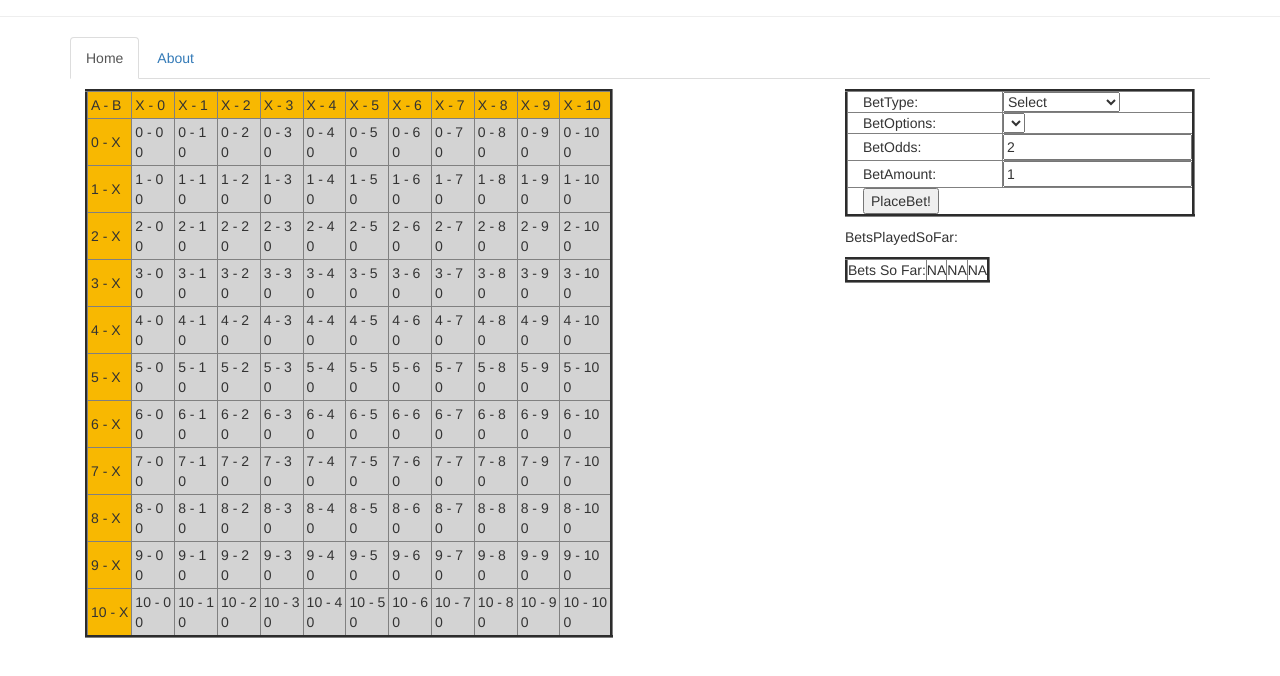
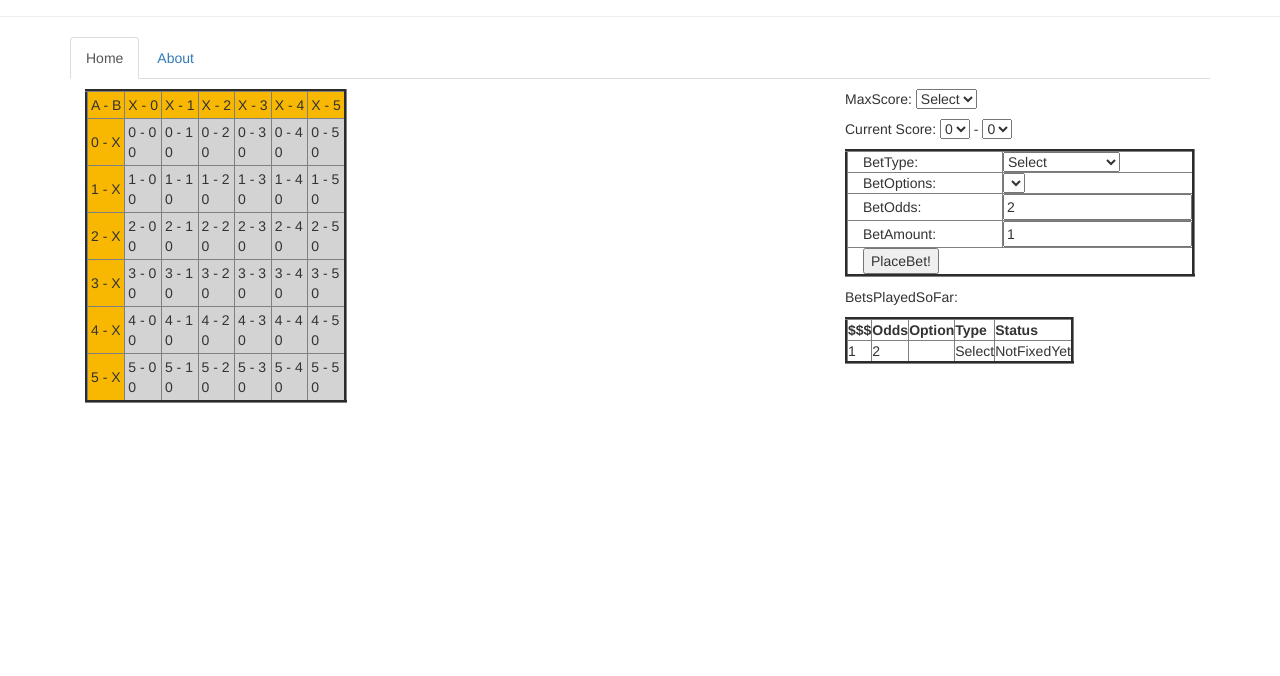
Before and after one commit to rallis/betcalc, a plain HTML site: page index.html in a window 1280 px wide. Shown: the part 76-752 px from the top of the page. Drawn offline with nearby package versions, Linux system fonts and the light colour scheme.

Commit message:
v2 ready

```diff
--- a/index.html
+++ b/index.html
@@ -9,8 +9,8 @@
 	<script src="//maxcdn.bootstrapcdn.com/bootstrap/3.3.5/js/bootstrap.min.js"></script>
 
 	<script>
-	var dbg = false;
-	var bets, betsSoFar=[], betsPlayed;
+	var dbg = false, teamAscore=0, teamBscore=0, maxScore = 5;
+	var bets, betsSoFar=[], betsPlayed, betOddsTable, fMat;
 
 	function geturlparamvalue(name) {
 		name = name.replace(/[\[]/, "\\\[").replace(/[\]]/, "\\\]");
@@ -24,9 +24,32 @@
 		}
 	}
 
+	function createOddsTable(){
+		betOddsTable = '<table border="3"><tr><td class="tableborder cellstyle">A - B</td>';
+		for(var i=0; i<=maxScore; i++){ betOddsTable += '<td class="tableborder cellstyle">X - '+i+'</td>';	}
+		betOddsTable += '</tr>';
+		for(var i=0; i<=maxScore; i++){
+			betOddsTable += '<tr><td class="cellstyle tableborder">'+i+' - X</td>';
+			for(var j=0; j<=maxScore; j++){
+				betOddsTable += '<td class="cellstyle">'+i+' - '+j+'<div id="'+i+'x'+j+'">0</div></td>';
+			}
+			betOddsTable += '</tr>';
+		}
+		betOddsTable += '</table>';
+		$("#bettable").html(betOddsTable);
+		$(".cellstyle").css("background-color","lightgrey");
+		$(".tableborder").css("background-color","#F8B801");
+		updateOddsTable();
+	}
+
 	function removeBetId(betId){
 		betsSoFar.splice(betId, 1);
 		updateOddsTable();
+	}
+
+	function updateMaxScore(){
+		maxScore = parseFloat($("#maxScore option:selected").text());
+		createOddsTable();
 	}
 
 	function updateOddsTable(){
@@ -42,10 +65,15 @@
 		betsPlayed.push([betType, betTypeOptions, betTypeOddsValue, betTypeAmountValue, "NotFixedYet"]);
 		console.log("betsPlayed=",betsPlayed);
 
-		var fMat=[];
-		for(var i=0; i<=10; i++){
-			fMat.push([0, 0, 0, 0, 0, 0, 0, 0, 0, 0, 0]);
+		fMat=[];
+		for(var i=0; i<= maxScore; i++){
+			fMat.push([]);
+			for(var j=0; j<= maxScore; j++){
+				fMat[i].push(0);
+			}
 		}
+		//console.log("fMatrow=",fMat);
+
 
 		var curType, curOption, curOdd, curAmount, curStatus, betTable='<tr><th>$$$</th><th>Odds</th><th>Option</th><th>Type</th><th>Status</th></tr>';
 		for(var ind=0; ind<betsPlayed.length; ind++){
@@ -54,10 +82,12 @@
 			curOdd = betsPlayed[ind][2];
 			curAmount = betsPlayed[ind][3];
 			curStatus = betsPlayed[ind][4];
+			if (isNaN(curOdd)){ curOdd = 0; }
+			if (isNaN(curAmount)){ curAmount = 0; }
 			console.log("Starting: ",curType,curOption,curOdd,curAmount);
 
-			for(var i=0; i<=10; i++){
-				for(var j=0; j<=10; j++){
+			for(var i=0; i<=maxScore; i++){
+				for(var j=0; j<=maxScore; j++){
 					switch(curType+'#'+curOption){
 						//1x2
 						case '1x2#1':
@@ -186,6 +216,116 @@
 							if(i+j< 9.5){fMat[i][j]+= (curOdd-1)*curAmount}
 							if(i+j>=9.5){fMat[i][j]-= curAmount}
 							break;
+						//score
+						case 'score#0-0':
+							if(i==0 && j==0){fMat[i][j]+= (curOdd-1)*curAmount}else{fMat[i][j]-= curAmount}
+							break;
+						case 'score#0-1':
+							if(i==0 && j==1){fMat[i][j]+= (curOdd-1)*curAmount}else{fMat[i][j]-= curAmount}
+							break;
+						case 'score#0-2':
+							if(i==0 && j==2){fMat[i][j]+= (curOdd-1)*curAmount}else{fMat[i][j]-= curAmount}
+							break;
+						case 'score#0-3':
+							if(i==0 && j==3){fMat[i][j]+= (curOdd-1)*curAmount}else{fMat[i][j]-= curAmount}
+							break;
+						case 'score#0-4':
+							if(i==0 && j==4){fMat[i][j]+= (curOdd-1)*curAmount}else{fMat[i][j]-= curAmount}
+							break;
+						case 'score#0-5':
+							if(i==0 && j==5){fMat[i][j]+= (curOdd-1)*curAmount}else{fMat[i][j]-= curAmount}
+							break;
+						case 'score#1-0':
+							if(i==1 && j==0){fMat[i][j]+= (curOdd-1)*curAmount}else{fMat[i][j]-= curAmount}
+							break;
+						case 'score#1-1':
+							if(i==1 && j==1){fMat[i][j]+= (curOdd-1)*curAmount}else{fMat[i][j]-= curAmount}
+							break;
+						case 'score#1-2':
+							if(i==1 && j==2){fMat[i][j]+= (curOdd-1)*curAmount}else{fMat[i][j]-= curAmount}
+							break;
+						case 'score#1-3':
+							if(i==1 && j==3){fMat[i][j]+= (curOdd-1)*curAmount}else{fMat[i][j]-= curAmount}
+							break;
+						case 'score#1-4':
+							if(i==1 && j==4){fMat[i][j]+= (curOdd-1)*curAmount}else{fMat[i][j]-= curAmount}
+							break;
+						case 'score#1-5':
+							if(i==1 && j==5){fMat[i][j]+= (curOdd-1)*curAmount}else{fMat[i][j]-= curAmount}
+							break;
+						case 'score#2-0':
+							if(i==2 && j==0){fMat[i][j]+= (curOdd-1)*curAmount}else{fMat[i][j]-= curAmount}
+							break;
+						case 'score#2-1':
+							if(i==2 && j==1){fMat[i][j]+= (curOdd-1)*curAmount}else{fMat[i][j]-= curAmount}
+							break;
+						case 'score#2-2':
+							if(i==2 && j==2){fMat[i][j]+= (curOdd-1)*curAmount}else{fMat[i][j]-= curAmount}
+							break;
+						case 'score#2-3':
+							if(i==2 && j==3){fMat[i][j]+= (curOdd-1)*curAmount}else{fMat[i][j]-= curAmount}
+							break;
+						case 'score#2-4':
+							if(i==2 && j==4){fMat[i][j]+= (curOdd-1)*curAmount}else{fMat[i][j]-= curAmount}
+							break;
+						case 'score#2-5':
+							if(i==2 && j==5){fMat[i][j]+= (curOdd-1)*curAmount}else{fMat[i][j]-= curAmount}
+							break;
+						case 'score#3-0':
+							if(i==3 && j==0){fMat[i][j]+= (curOdd-1)*curAmount}else{fMat[i][j]-= curAmount}
+							break;
+						case 'score#3-1':
+							if(i==3 && j==1){fMat[i][j]+= (curOdd-1)*curAmount}else{fMat[i][j]-= curAmount}
+							break;
+						case 'score#3-2':
+							if(i==3 && j==2){fMat[i][j]+= (curOdd-1)*curAmount}else{fMat[i][j]-= curAmount}
+							break;
+						case 'score#3-3':
+							if(i==3 && j==3){fMat[i][j]+= (curOdd-1)*curAmount}else{fMat[i][j]-= curAmount}
+							break;
+						case 'score#3-4':
+							if(i==3 && j==4){fMat[i][j]+= (curOdd-1)*curAmount}else{fMat[i][j]-= curAmount}
+							break;
+						case 'score#3-5':
+							if(i==3 && j==5){fMat[i][j]+= (curOdd-1)*curAmount}else{fMat[i][j]-= curAmount}
+							break;
+						case 'score#4-0':
+							if(i==4 && j==0){fMat[i][j]+= (curOdd-1)*curAmount}else{fMat[i][j]-= curAmount}
+							break;
+						case 'score#4-1':
+							if(i==4 && j==1){fMat[i][j]+= (curOdd-1)*curAmount}else{fMat[i][j]-= curAmount}
+							break;
+						case 'score#4-2':
+							if(i==4 && j==2){fMat[i][j]+= (curOdd-1)*curAmount}else{fMat[i][j]-= curAmount}
+							break;
+						case 'score#4-3':
+							if(i==4 && j==3){fMat[i][j]+= (curOdd-1)*curAmount}else{fMat[i][j]-= curAmount}
+							break;
+						case 'score#4-4':
+							if(i==4 && j==4){fMat[i][j]+= (curOdd-1)*curAmount}else{fMat[i][j]-= curAmount}
+							break;
+						case 'score#4-5':
+							if(i==4 && j==5){fMat[i][j]+= (curOdd-1)*curAmount}else{fMat[i][j]-= curAmount}
+							break;
+						case 'score#5-0':
+							if(i==5 && j==0){fMat[i][j]+= (curOdd-1)*curAmount}else{fMat[i][j]-= curAmount}
+							break;
+						case 'score#5-1':
+							if(i==5 && j==1){fMat[i][j]+= (curOdd-1)*curAmount}else{fMat[i][j]-= curAmount}
+							break;
+						case 'score#5-2':
+							if(i==5 && j==2){fMat[i][j]+= (curOdd-1)*curAmount}else{fMat[i][j]-= curAmount}
+							break;
+						case 'score#5-3':
+							if(i==5 && j==3){fMat[i][j]+= (curOdd-1)*curAmount}else{fMat[i][j]-= curAmount}
+							break;
+						case 'score#5-4':
+							if(i==5 && j==4){fMat[i][j]+= (curOdd-1)*curAmount}else{fMat[i][j]-= curAmount}
+							break;
+						case 'score#5-5':
+							if(i==5 && j==5){fMat[i][j]+= (curOdd-1)*curAmount}else{fMat[i][j]-= curAmount}
+							break;
+
 					}
 				}
 			}
@@ -200,20 +340,43 @@
 
 		$("#betTableSoFar").html(betTable);
 
+		teamAscore = $("#teamAscore").val();
+		teamBscore = $("#teamBscore").val();
 		//console.log(fMat);
-		for(var i=0; i<=10; i++){
-			for(var j=0; j<=10; j++){
+		for(var i=0; i<=maxScore; i++){
+			for(var j=0; j<=maxScore; j++){
 				$("#"+i+"x"+j).html(+fMat[i][j].toFixed(2));
 				if(fMat[i][j]>0){ $("#"+i+"x"+j).css("background-color", "green"); }
 				if(fMat[i][j]==0){ $("#"+i+"x"+j).css("background-color", "lightgrey"); }
 				if(fMat[i][j]<0){ $("#"+i+"x"+j).css("background-color", "red"); }
+				if((i<teamAscore) || (j<teamBscore)){$("#"+i+"x"+j).css("background-color", "black");}
 			}
 		}
 	}
 
 	$(document).ready(function(){
-		$(".cellstyle").css("background-color","lightgrey");
-		$(".tableborder").css("background-color","#F8B801");
+
+		$('#maxScore').append($('<option>', {
+		    value: -1,
+		    text: "Select"
+		}));
+		for(var i=2; i<=12; i++){
+			$('#maxScore').append($('<option>', {
+			    value: i,
+			    text: i
+			}));
+		}
+
+		for(var i=0; i<=maxScore; i++){
+			$('#teamAscore').append($('<option>', {
+			    value: i,
+			    text: i
+			}));
+			$('#teamBscore').append($('<option>', {
+			    value: i,
+			    text: i
+			}));
+		}
 
 		$.ajax({url: "./bets.txt", success: function(result){
 			bets=JSON.parse(result)['bets'];
@@ -261,6 +424,21 @@
 			}
 		});
 
+		if(parseFloat(geturlparamvalue('maxScore'))!=-1){
+			maxScore = parseFloat(geturlparamvalue('maxScore'));
+		}
+		if(parseFloat(geturlparamvalue('teamAscore'))!=-1){
+			teamAscore = parseFloat(geturlparamvalue('teamAscore'));
+			$('#teamAscore').val(teamAscore);
+		}
+		if(parseFloat(geturlparamvalue('teamBscore'))!=-1){
+			teamBscore = parseFloat(geturlparamvalue('teamBscore'));
+			$('#teamBscore').val(teamBscore);
+		}
+
+		createOddsTable();
+		//updateOddsTable();
+
 	});
 
 	</script>
@@ -297,178 +475,12 @@
 				<p></p>
 
 				<div id="bettable" class="col-xs-8">
-					<table border="3">
-						<tr>
-							<td class="tableborder cellstyle">A - B</td>
-							<td class="tableborder cellstyle">X - 0</td>
-							<td class="tableborder cellstyle">X - 1</td>
-							<td class="tableborder cellstyle">X - 2</td>
-							<td class="tableborder cellstyle">X - 3</td>
-							<td class="tableborder cellstyle">X - 4</td>
-							<td class="tableborder cellstyle">X - 5</td>
-							<td class="tableborder cellstyle">X - 6</td>
-							<td class="tableborder cellstyle">X - 7</td>
-							<td class="tableborder cellstyle">X - 8</td>
-							<td class="tableborder cellstyle">X - 9</td>
-							<td class="tableborder cellstyle">X - 10</td>
-						</tr>
-						<tr>
-							<td class="cellstyle tableborder">0 - X</td>
-							<td class="cellstyle">0 - 0<div id="0x0">0</div></td>
-							<td class="cellstyle">0 - 1<div id="0x1">0</div></td>
-							<td class="cellstyle">0 - 2<div id="0x2">0</div></td>
-							<td class="cellstyle">0 - 3<div id="0x3">0</div></td>
-							<td class="cellstyle">0 - 4<div id="0x4">0</div></td>
-							<td class="cellstyle">0 - 5<div id="0x5">0</div></td>
-							<td class="cellstyle">0 - 6<div id="0x6">0</div></td>
-							<td class="cellstyle">0 - 7<div id="0x7">0</div></td>
-							<td class="cellstyle">0 - 8<div id="0x8">0</div></td>
-							<td class="cellstyle">0 - 9<div id="0x9">0</div></td>
-							<td class="cellstyle">0 - 10<div id="0x10">0</div></td>
-						</tr>
-						<tr>
-							<td class="cellstyle tableborder">1 - X</td>
-							<td class="cellstyle">1 - 0<div id="1x0">0</div></td>
-							<td class="cellstyle">1 - 1<div id="1x1">0</div></td>
-							<td class="cellstyle">1 - 2<div id="1x2">0</div></td>
-							<td class="cellstyle">1 - 3<div id="1x3">0</div></td>
-							<td class="cellstyle">1 - 4<div id="1x4">0</div></td>
-							<td class="cellstyle">1 - 5<div id="1x5">0</div></td>
-							<td class="cellstyle">1 - 6<div id="1x6">0</div></td>
-							<td class="cellstyle">1 - 7<div id="1x7">0</div></td>
-							<td class="cellstyle">1 - 8<div id="1x8">0</div></td>
-							<td class="cellstyle">1 - 9<div id="1x9">0</div></td>
-							<td class="cellstyle">1 - 10<div id="1x10">0</div></td>
-						</tr>
-						<tr>
-							<td class="cellstyle tableborder">2 - X</td>
-							<td class="cellstyle">2 - 0<div id="2x0">0</div></td>
-							<td class="cellstyle">2 - 1<div id="2x1">0</div></td>
-							<td class="cellstyle">2 - 2<div id="2x2">0</div></td>
-							<td class="cellstyle">2 - 3<div id="2x3">0</div></td>
-							<td class="cellstyle">2 - 4<div id="2x4">0</div></td>
-							<td class="cellstyle">2 - 5<div id="2x5">0</div></td>
-							<td class="cellstyle">2 - 6<div id="2x6">0</div></td>
-							<td class="cellstyle">2 - 7<div id="2x7">0</div></td>
-							<td class="cellstyle">2 - 8<div id="2x8">0</div></td>
-							<td class="cellstyle">2 - 9<div id="2x9">0</div></td>
-							<td class="cellstyle">2 - 10<div id="2x10">0</div></td>
-						</tr>
-						<tr>
-							<td class="cellstyle tableborder">3 - X</td>
-							<td class="cellstyle">3 - 0<div id="3x0">0</div></td>
-							<td class="cellstyle">3 - 1<div id="3x1">0</div></td>
-							<td class="cellstyle">3 - 2<div id="3x2">0</div></td>
-							<td class="cellstyle">3 - 3<div id="3x3">0</div></td>
-							<td class="cellstyle">3 - 4<div id="3x4">0</div></td>
-							<td class="cellstyle">3 - 5<div id="3x5">0</div></td>
-							<td class="cellstyle">3 - 6<div id="3x6">0</div></td>
-							<td class="cellstyle">3 - 7<div id="3x7">0</div></td>
-							<td class="cellstyle">3 - 8<div id="3x8">0</div></td>
-							<td class="cellstyle">3 - 9<div id="3x9">0</div></td>
-							<td class="cellstyle">3 - 10<div id="3x10">0</div></td>
-						</tr>
-						<tr>
-							<td class="cellstyle tableborder">4 - X</td>
-							<td class="cellstyle">4 - 0<div id="4x0">0</div></td>
-							<td class="cellstyle">4 - 1<div id="4x1">0</div></td>
-							<td class="cellstyle">4 - 2<div id="4x2">0</div></td>
-							<td class="cellstyle">4 - 3<div id="4x3">0</div></td>
-							<td class="cellstyle">4 - 4<div id="4x4">0</div></td>
-							<td class="cellstyle">4 - 5<div id="4x5">0</div></td>
-							<td class="cellstyle">4 - 6<div id="4x6">0</div></td>
-							<td class="cellstyle">4 - 7<div id="4x7">0</div></td>
-							<td class="cellstyle">4 - 8<div id="4x8">0</div></td>
-							<td class="cellstyle">4 - 9<div id="4x9">0</div></td>
-							<td class="cellstyle">4 - 10<div id="4x10">0</div></td>
-						</tr>
-						<tr>
-							<td class="cellstyle tableborder">5 - X</td>
-							<td class="cellstyle">5 - 0<div id="5x0">0</div></td>
-							<td class="cellstyle">5 - 1<div id="5x1">0</div></td>
-							<td class="cellstyle">5 - 2<div id="5x2">0</div></td>
-							<td class="cellstyle">5 - 3<div id="5x3">0</div></td>
-							<td class="cellstyle">5 - 4<div id="5x4">0</div></td>
-							<td class="cellstyle">5 - 5<div id="5x5">0</div></td>
-							<td class="cellstyle">5 - 6<div id="5x6">0</div></td>
-							<td class="cellstyle">5 - 7<div id="5x7">0</div></td>
-							<td class="cellstyle">5 - 8<div id="5x8">0</div></td>
-							<td class="cellstyle">5 - 9<div id="5x9">0</div></td>
-							<td class="cellstyle">5 - 10<div id="5x10">0</div></td>
-						</tr>
-						<tr>
-							<td class="cellstyle tableborder">6 - X</td>
-							<td class="cellstyle">6 - 0<div id="6x0">0</div></td>
-							<td class="cellstyle">6 - 1<div id="6x1">0</div></td>
-							<td class="cellstyle">6 - 2<div id="6x2">0</div></td>
-							<td class="cellstyle">6 - 3<div id="6x3">0</div></td>
-							<td class="cellstyle">6 - 4<div id="6x4">0</div></td>
-							<td class="cellstyle">6 - 5<div id="6x5">0</div></td>
-							<td class="cellstyle">6 - 6<div id="6x6">0</div></td>
-							<td class="cellstyle">6 - 7<div id="6x7">0</div></td>
-							<td class="cellstyle">6 - 8<div id="6x8">0</div></td>
-							<td class="cellstyle">6 - 9<div id="6x9">0</div></td>
-							<td class="cellstyle">6 - 10<div id="6x10">0</div></td>
-						</tr>
-						<tr>
-							<td class="cellstyle tableborder">7 - X</td>
-							<td class="cellstyle">7 - 0<div id="7x0">0</div></td>
-							<td class="cellstyle">7 - 1<div id="7x1">0</div></td>
-							<td class="cellstyle">7 - 2<div id="7x2">0</div></td>
-							<td class="cellstyle">7 - 3<div id="7x3">0</div></td>
-							<td class="cellstyle">7 - 4<div id="7x4">0</div></td>
-							<td class="cellstyle">7 - 5<div id="7x5">0</div></td>
-							<td class="cellstyle">7 - 6<div id="7x6">0</div></td>
-							<td class="cellstyle">7 - 7<div id="7x7">0</div></td>
-							<td class="cellstyle">7 - 8<div id="7x8">0</div></td>
-							<td class="cellstyle">7 - 9<div id="7x9">0</div></td>
-							<td class="cellstyle">7 - 10<div id="7x10">0</div></td>
-						</tr>
-						<tr>
-							<td class="cellstyle tableborder">8 - X</td>
-							<td class="cellstyle">8 - 0<div id="8x0">0</div></td>
-							<td class="cellstyle">8 - 1<div id="8x1">0</div></td>
-							<td class="cellstyle">8 - 2<div id="8x2">0</div></td>
-							<td class="cellstyle">8 - 3<div id="8x3">0</div></td>
-							<td class="cellstyle">8 - 4<div id="8x4">0</div></td>
-							<td class="cellstyle">8 - 5<div id="8x5">0</div></td>
-							<td class="cellstyle">8 - 6<div id="8x6">0</div></td>
-							<td class="cellstyle">8 - 7<div id="8x7">0</div></td>
-							<td class="cellstyle">8 - 8<div id="8x8">0</div></td>
-							<td class="cellstyle">8 - 9<div id="8x9">0</div></td>
-							<td class="cellstyle">8 - 10<div id="8x10">0</div></td>
-						</tr>
-						<tr>
-							<td class="cellstyle tableborder">9 - X</td>
-							<td class="cellstyle">9 - 0<div id="9x0">0</div></td>
-							<td class="cellstyle">9 - 1<div id="9x1">0</div></td>
-							<td class="cellstyle">9 - 2<div id="9x2">0</div></td>
-							<td class="cellstyle">9 - 3<div id="9x3">0</div></td>
-							<td class="cellstyle">9 - 4<div id="9x4">0</div></td>
-							<td class="cellstyle">9 - 5<div id="9x5">0</div></td>
-							<td class="cellstyle">9 - 6<div id="9x6">0</div></td>
-							<td class="cellstyle">9 - 7<div id="9x7">0</div></td>
-							<td class="cellstyle">9 - 8<div id="9x8">0</div></td>
-							<td class="cellstyle">9 - 9<div id="9x9">0</div></td>
-							<td class="cellstyle">9 - 10<div id="9x10">0</div></td>
-						</tr>
-						<tr>
-							<td class="cellstyle tableborder">10 - X</td>
-							<td class="cellstyle">10 - 0<div id="10x0">0</div></td>
-							<td class="cellstyle">10 - 1<div id="10x1">0</div></td>
-							<td class="cellstyle">10 - 2<div id="10x2">0</div></td>
-							<td class="cellstyle">10 - 3<div id="10x3">0</div></td>
-							<td class="cellstyle">10 - 4<div id="10x4">0</div></td>
-							<td class="cellstyle">10 - 5<div id="10x5">0</div></td>
-							<td class="cellstyle">10 - 6<div id="10x6">0</div></td>
-							<td class="cellstyle">10 - 7<div id="10x7">0</div></td>
-							<td class="cellstyle">10 - 8<div id="10x8">0</div></td>
-							<td class="cellstyle">10 - 9<div id="10x9">0</div></td>
-							<td class="cellstyle">10 - 10<div id="10x10">0</div></td>
-						</tr>
-					</table>
 				</div>
 				<div id="bets" class="col-xs-4">
+					MaxScore: <select id="maxScore" onchange="updateMaxScore()"></select>
+					<p></p>
+					Current Score: <select id="teamAscore" onchange="updateOddsTable()"></select> - <select id="teamBscore" onchange="updateOddsTable()"></select>
+					<p></p>
 					<table border="3">
 						<tr>
 							<td id="betType" class="col-xs-12">BetType:</td>
```
